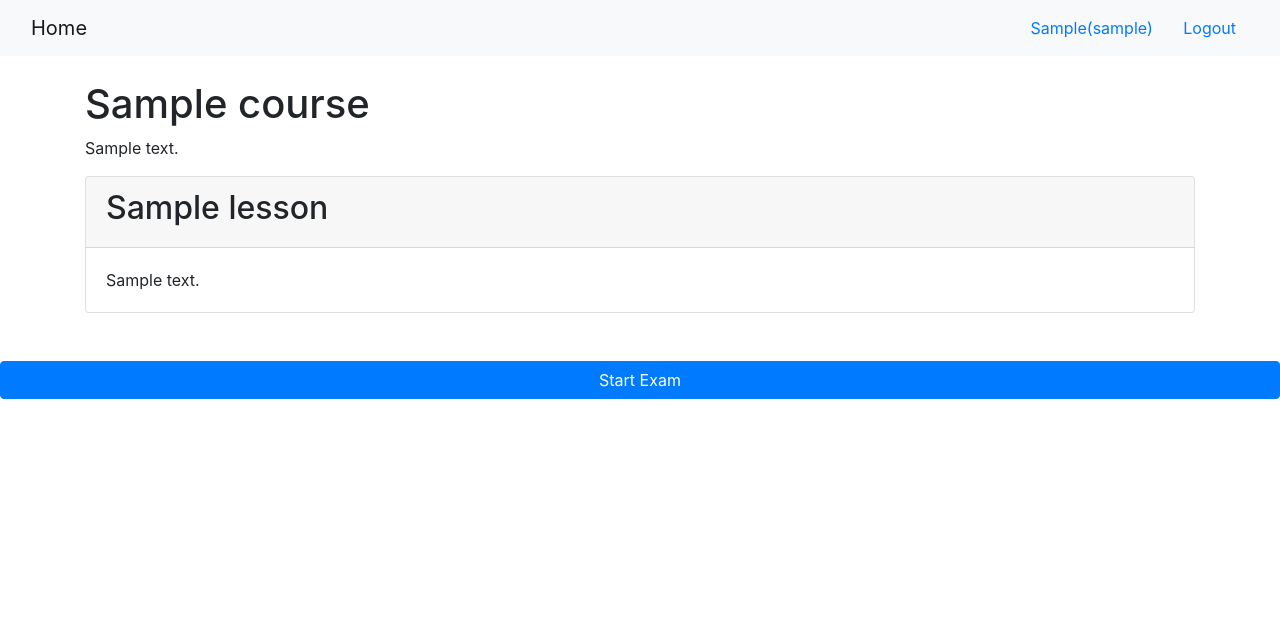
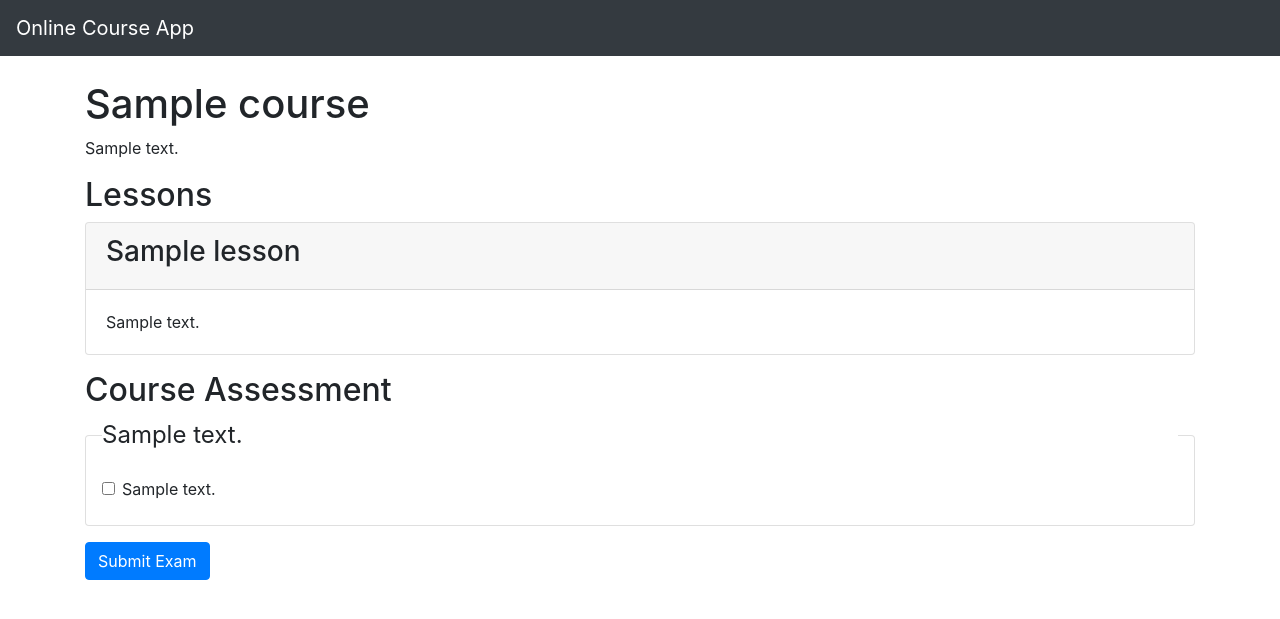
Before and after one commit to codervuive05/tfjzl-final-cloud-app-with-database, a Django app: page /onlinecourse/1/ in a window 1280 px wide. Shown: the top 619 px of the page. Run offline with Django 3.2, Linux system fonts and the light colour scheme; a user stored in the database is signed in; tables that the repository leaves empty hold one stand-in row (values such as "Sample post"); some libraries are stand-ins or nearby versions.

Commit message:
Align assessment fields and routes with assignment requirements

```diff
--- a/onlinecourse/admin.py
+++ b/onlinecourse/admin.py
@@ -26,7 +26,7 @@ class CourseAdmin(admin.ModelAdmin):
 
 class QuestionAdmin(admin.ModelAdmin):
     inlines = [ChoiceInline]
-    list_display = ['content']
+    list_display = ['question_text']
 
 class LessonAdmin(admin.ModelAdmin):
     list_display = ['title']
--- a/onlinecourse/models.py
+++ b/onlinecourse/models.py
@@ -97,11 +97,11 @@ class Enrollment(models.Model):
 
 class Question(models.Model):
     course = models.ForeignKey(Course, on_delete=models.CASCADE)
-    content = models.CharField(max_length=200)
-    grade = models.IntegerField(default=50)
+    question_text = models.CharField(max_length=200)
+    grade = models.IntegerField(default=1)
 
     def __str__(self):
-        return "Question: " + self.content
+        return self.question_text
 
     def is_get_score(self, selected_ids):
         correct_ids = set(self.choice_set.filter(is_correct=True).values_list('id', flat=True))
@@ -111,9 +111,16 @@ class Question(models.Model):
 
 class Choice(models.Model):
     question = models.ForeignKey(Question, on_delete=models.CASCADE)
-    content = models.CharField(max_length=200)
+    choice_text = models.CharField(max_length=200)
     is_correct = models.BooleanField(default=False)
+
+    def __str__(self):
+        return self.choice_text
+
 
 class Submission(models.Model):
     enrollment = models.ForeignKey(Enrollment, on_delete=models.CASCADE)
     choices = models.ManyToManyField(Choice)
+
+    def __str__(self):
+        return f'Submission {self.pk} for enrollment {self.enrollment_id}'
--- a/onlinecourse/templates/onlinecourse/course_detail_bootstrap.html
+++ b/onlinecourse/templates/onlinecourse/course_detail_bootstrap.html
@@ -48,7 +48,7 @@
         {% for question in course.question_set.all %}
         <div class="card mt-1">
             <div class="card-header">
-                <h5>{{ question.content }}</h5>
+                <h5>{{ question.question_text }}</h5>
             </div>
             {% csrf_token %}
             <div class="form-group">
@@ -56,7 +56,7 @@
                 <div class="form-check">
                     <label class="form-check-label">
                         <input type="checkbox" name="choice_{{choice.id}}" class="form-check-input"
-                            id="{{choice.id}}" value="{{choice.id}}">{{ choice.content }}
+                            id="{{choice.id}}" value="{{choice.id}}">{{ choice.choice_text }}
                     </label>
                 </div>
                 {% endfor %}
--- a/onlinecourse/templates/onlinecourse/course_details_bootstrap.html
+++ b/onlinecourse/templates/onlinecourse/course_details_bootstrap.html
@@ -1,81 +1,38 @@
-<!DOCTYPE html>
+<!doctype html>
 <html lang="en">
 <head>
-     {% load static %}
+  <meta charset="UTF-8">
+  <meta name="viewport" content="width=device-width, initial-scale=1">
+  <title>{{ course.name }} - Online Course</title>
   <link rel="stylesheet" href="https://maxcdn.bootstrapcdn.com/bootstrap/4.5.2/css/bootstrap.min.css">
-    <script src="https://ajax.googleapis.com/ajax/libs/jquery/3.5.1/jquery.min.js"></script>
-    <script src="https://cdnjs.cloudflare.com/ajax/libs/popper.js/1.16.0/umd/popper.min.js"></script>
-    <script src="https://maxcdn.bootstrapcdn.com/bootstrap/4.5.2/js/bootstrap.min.js"></script>
-    <meta charset="UTF-8">
 </head>
-
 <body>
-    <!-- Navigation bar -->
-    <nav class="navbar navbar-light bg-light">
-        <div class="container-fluid">
-            <div class="navbar-header">
-                  <a class="navbar-brand" href="{% url 'onlinecourse:index' %}">Home</a>
-            </div>
-            <ul class="nav navbar-nav navbar-right">
-                {% if user.is_authenticated %}
-                <li>
-                    <a class="btn btn-link" href="#">{{ user.first_name }}({{ user.username }})</a>
-                    <a class="btn btn-link" href="{% url 'onlinecourse:logout' %}">Logout</a>
-                </li>
-                {% else %}
-                <li>
-                    <form class="form-inline" action="{% url 'onlinecourse:login' %}" method="post">
-                        {% csrf_token %}
-                        <div class="input-group">
-                            <input type="text" class="form-control" placeholder="Username" name="username" >
-                            <input type="password" class="form-control" placeholder="Username" name="psw" >
-                            <button class="btn btn-primary" type="submit">Login</button>
-                            <a class="btn btn-link" href="{% url 'onlinecourse:registration' %}">Sign Up</a>
-                        </div>
-                    </form>
-                </li>
-                {% endif %}
-            </ul>
-        </div>
-    </nav>
-
-    <!-- Page content -->
+<nav class="navbar navbar-dark bg-dark"><a class="navbar-brand" href="{% url 'onlinecourse:index' %}">Online Course App</a></nav>
 <main class="container my-4">
   <h1>{{ course.name }}</h1>
   <p>{{ course.description }}</p>
+  <h2>Lessons</h2>
   {% for lesson in course.lesson_set.all %}
   <article class="card mb-3">
-          <div class="card-header"><h2>{{ lesson.title }}</h2></div>
+    <div class="card-header"><h3>{{ lesson.title }}</h3></div>
     <div class="card-body">{{ lesson.content }}</div>
   </article>
+  {% empty %}<p>No lessons yet.</p>{% endfor %}
+  {% if user.is_authenticated %}
+  <h2>Course Assessment</h2>
+  <form method="post" action="{% url 'onlinecourse:submit' course.id %}">
+    {% csrf_token %}
+    {% for question in course.question_set.all %}
+    <fieldset class="card p-3 mb-3">
+      <legend>{{ question.question_text }}</legend>
+      {% for choice in question.choice_set.all %}
+      <label class="form-check"><input class="form-check-input" type="checkbox" name="choice_{{ choice.id }}" value="{{ choice.id }}">{{ choice.choice_text }}</label>
       {% endfor %}
+    </fieldset>
+    {% endfor %}
+    <button class="btn btn-primary" type="submit">Submit Exam</button>
+  </form>
+  {% else %}<a class="btn btn-primary" href="{% url 'onlinecourse:login' %}">Log in to take the exam</a>{% endif %}
 </main>
-{% if user.is_authenticated %}
-</br>
-<button class="btn btn-primary btn-block" data-toggle="collapse" data-target="#exam">Start Exam</button>
-<div id="exam" class="collapse">
-    <form id="questionform" action="{% url 'onlinecourse:submit' course.id %}" method="POST">
-        {% for question in course.question_set.all %}
-        <div class="card mt-1">
-            <div class="card-header">
-                <h5>{{ question.content }}</h5>
-            </div>
-            {% csrf_token %}
-            <div class="form-group">
-                {% for choice in question.choice_set.all %}
-                <div class="form-check">
-                    <label class="form-check-label">
-                        <input type="checkbox" name="choice_{{choice.id}}" class="form-check-input"
-                            id="{{choice.id}}" value="{{choice.id}}">{{ choice.content }}
-                    </label>
-                </div>
-                {% endfor %}
-            </div>
-        </div>
-        {% endfor %}
-        <input class="btn btn-success btn-block" type="submit" value="Submit">
-    </form>
-</div>
-{% endif %}
 </body>
 </html>
--- a/onlinecourse/urls.py
+++ b/onlinecourse/urls.py
@@ -21,6 +21,6 @@ urlpatterns = [
     path('<int:course_id>/submit/', views.submit, name="submit"),
 
     # <HINT> Create a route for show_exam_result view
-    path('course/<int:course_id>/submission/<int:submission_id>/result/', views.show_exam_result, name="exam_result"),
+    path('course/<int:course_id>/submission/<int:submission_id>/result/', views.show_exam_result, name="show_exam_result"),
 
  ] + static(settings.MEDIA_URL, document_root=settings.MEDIA_ROOT)
--- a/onlinecourse/views.py
+++ b/onlinecourse/views.py
@@ -119,7 +119,7 @@ def submit(request, course_id):
     choices = Choice.objects.filter(id__in=selected_ids, question__course=course)
     submission = Submission.objects.create(enrollment=enrollment)
     submission.choices.set(choices)
-    return HttpResponseRedirect(reverse('onlinecourse:exam_result', args=(course.id, submission.id)))
+    return HttpResponseRedirect(reverse('onlinecourse:show_exam_result', args=(course.id, submission.id)))
 
 
 def extract_answers(request):
```
Also changed, not shown: onlinecourse/templates/onlinecourse/exam_result_bootstrap.html (+5 -5 lines), onlinecourse/tests.py (+4 -4 lines), onlinecourse/migrations/0004_assessment_field_names.py (added). Lines whose indentation alone changed are shown as unchanged.
